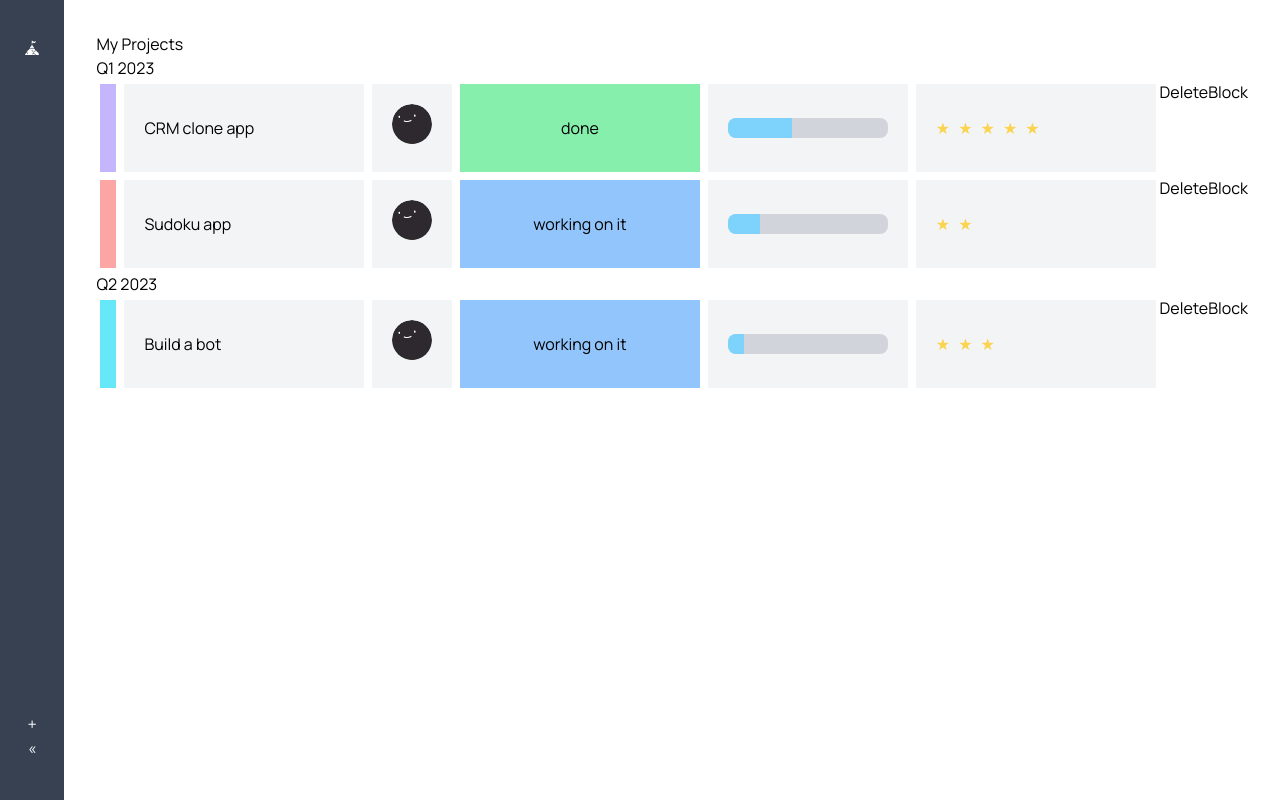
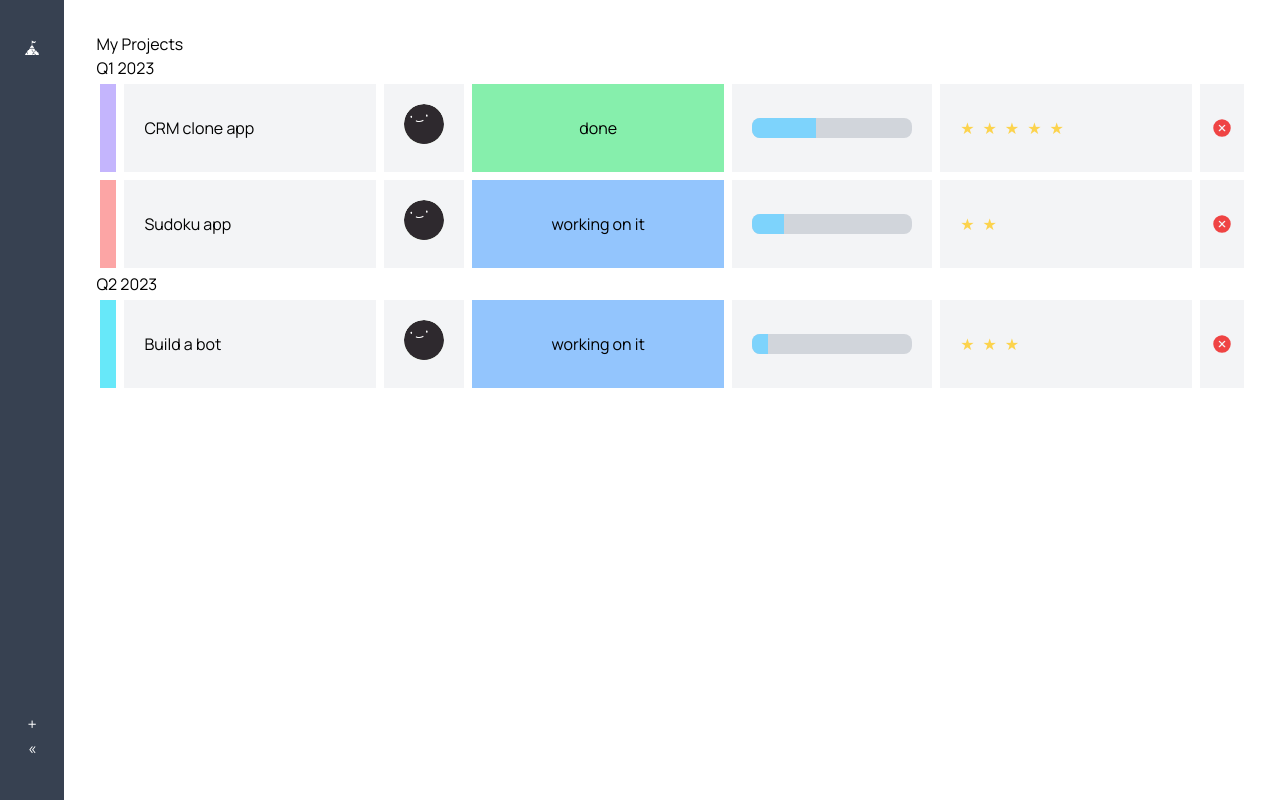
Before and after one commit to kldupless/monday-clone, a React (Create React App) app: page / in a window 1280 px wide. Built offline with nearby package versions, Linux system fonts and the light colour scheme.

Commit message:
Style delete block

```diff
--- a/src/components/DeleteBlock.js
+++ b/src/components/DeleteBlock.js
@@ -1,8 +1,15 @@
+import { ReactComponent as Delete } from '../images/icon-close.svg'
 const DeleteBlock = () => {
 
+    const deleteTicket = () => {
+        console.log('Ticket deleted')
+    }
+
     return (
-        <div>
-            DeleteBlock
+        <div className="m-1 p-3 flex items-center justify-center bg-gray-100">
+            <div className="w-5 h-5 flex items-center justify-center" onClick={deleteTicket}>
+                <Delete className="fill-red-500"/>
+            </div>
         </div>
     )
 }
```
Also changed, not shown: src/images/icon-close.svg (added).
